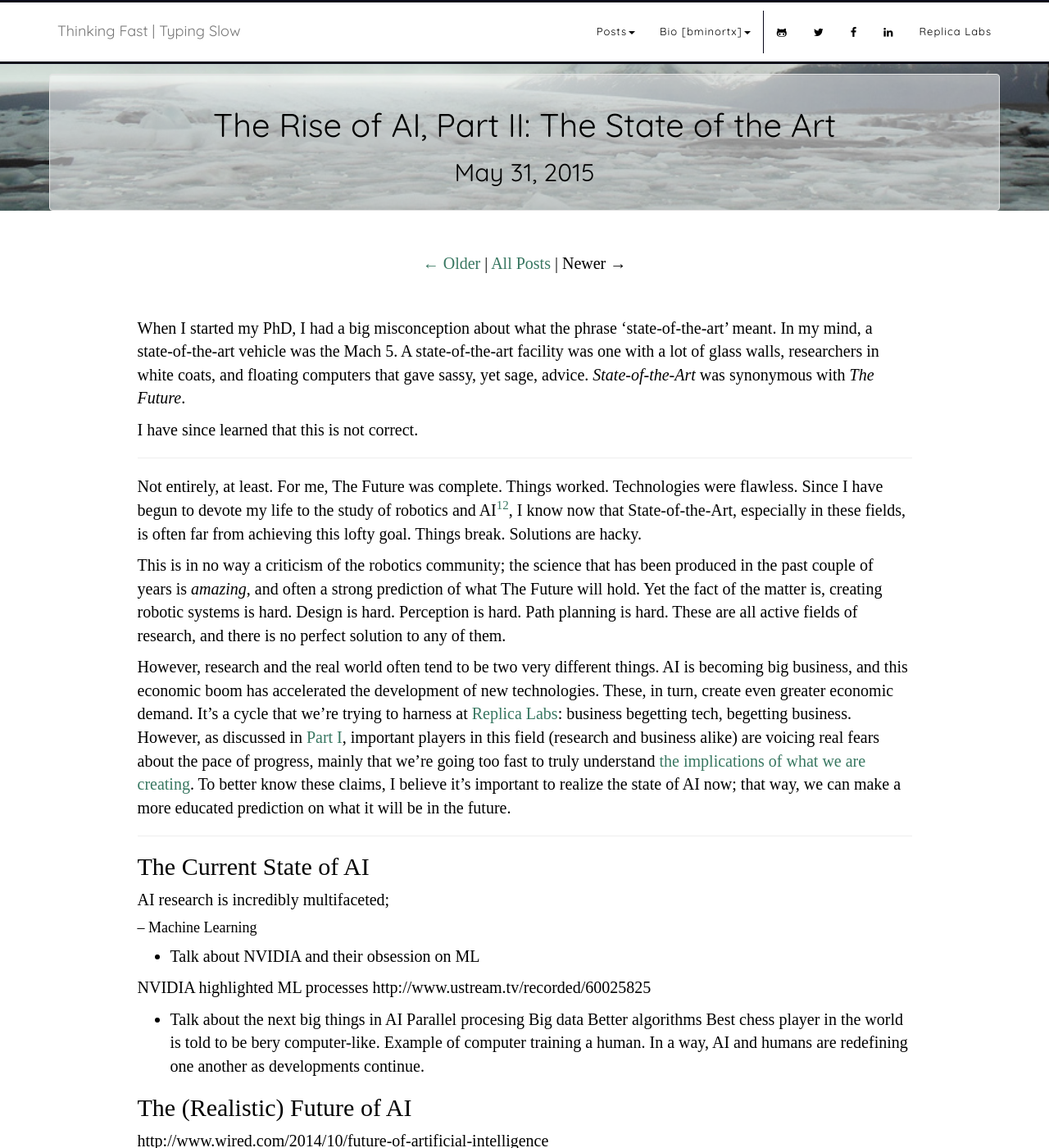
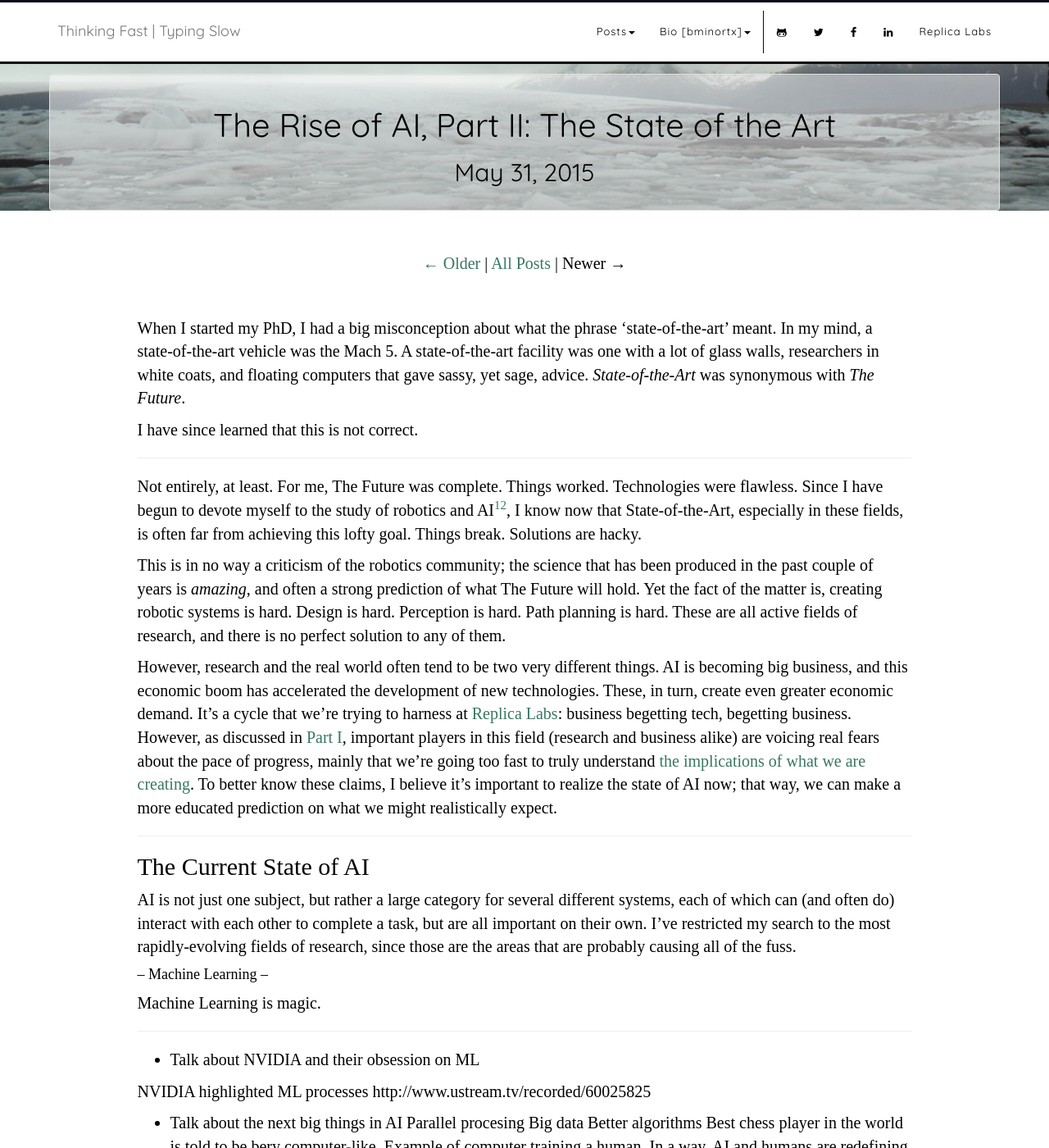
Before and after one commit to bminortx/bminortx.github.io, a Jekyll site: the page built from _posts/2015-05-31-Rise-Of-AI-Two.md, in a window 1280 px wide and 1400 px high. Shown: the whole window at 82% size. Built offline with Jekyll 4.4.1, drawn with Linux system fonts in a browser that asks for light colours; nearby versions of some CDN libraries; some web fonts are replaced.

Commit message:
More text

```diff
--- a/_posts/2015-05-31-Rise-Of-AI-Two.md
+++ b/_posts/2015-05-31-Rise-Of-AI-Two.md
@@ -13,22 +13,25 @@ I have since learned that this is not correct.
 
 - - - - - - - - -
 
-Not entirely, at least. For me, The Future was complete. Things worked. Technologies were flawless. Since I have begun to devote my life to the study of robotics and AI[^1][^2], I know now that State-of-the-Art, especially in these fields, is often far from achieving this lofty goal. Things break. Solutions are hacky.
+Not entirely, at least. For me, The Future was complete. Things worked. Technologies were flawless. Since I have begun to devote myself to the study of robotics and AI[^1][^2], I know now that State-of-the-Art, especially in these fields, is often far from achieving this lofty goal. Things break. Solutions are hacky.
 
 This is in no way a criticism of the robotics community; the science that has been produced in the past couple of years is _amazing_, and often a strong prediction of what The Future will hold. Yet the fact of the matter is, creating robotic systems is hard. Design is hard. Perception is hard. Path planning is hard. These are all active fields of research, and there is no perfect solution to any of them.
 
-However, research and the real world often tend to be two very different things. AI is becoming big business, and this economic boom has accelerated the development of new technologies. These, in turn, create even greater economic demand. It's a cycle that we're trying to harness at [Replica Labs](http://www.replicalabs.com): business begetting tech, begetting business. However, as discussed in [Part I](http://127.0.0.1:4000/2015/05/26/Rise-Of-AI-One/), important players in this field (research and business alike) are voicing real fears about the pace of progress, mainly that we're going too fast to truly understand [the implications of what we are creating](https://www.youtube.com/watch?v=4PLvdmifDSk). To better know these claims, I believe it's important to realize the state of AI now; that way, we can make a more educated prediction on what it will be in the future.
+However, research and the real world often tend to be two very different things. AI is becoming big business, and this economic boom has accelerated the development of new technologies. These, in turn, create even greater economic demand. It's a cycle that we're trying to harness at [Replica Labs](http://www.replicalabs.com): business begetting tech, begetting business. However, as discussed in [Part I](http://127.0.0.1:4000/2015/05/26/Rise-Of-AI-One/), important players in this field (research and business alike) are voicing real fears about the pace of progress, mainly that we're going too fast to truly understand [the implications of what we are creating](https://www.youtube.com/watch?v=4PLvdmifDSk). To better know these claims, I believe it's important to realize the state of AI now; that way, we can make a more educated prediction on what we might realistically expect.
 
 - - - - - - - -
 
 ## The Current State of AI ##
 
-AI research is incredibly multifaceted;
+AI is not just one subject, but rather a large category for several different systems, each of which can (and often do) interact with each other to complete a task, but are all important on their own. I've restricted my search to the most rapidly-evolving fields of research, since those are the areas that are probably causing all of the fuss.
 
-#### -- Machine Learning ####
+#### -- Machine Learning -- ####
+
+Machine Learning is magic.
 
 
 
+-- - - - -
 * Talk about NVIDIA and their obsession on ML
 
 NVIDIA highlighted ML processes
```
